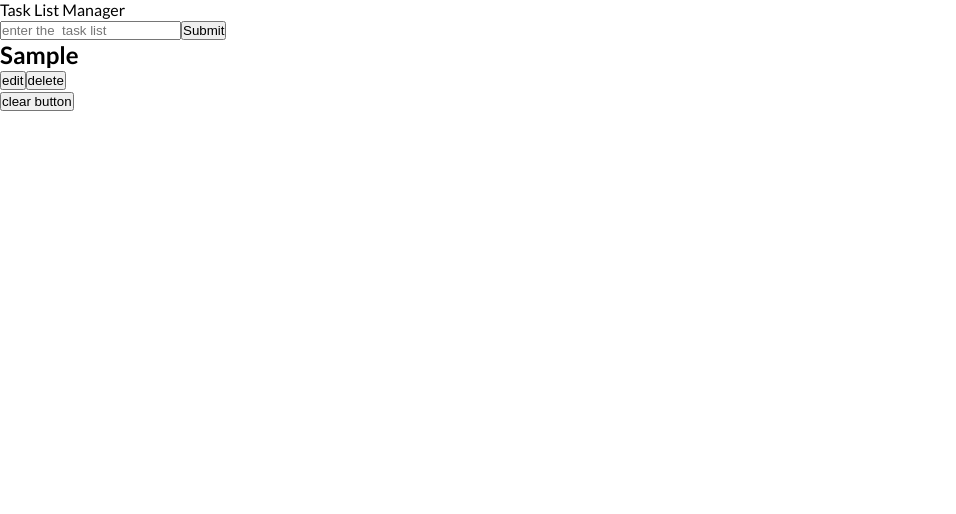
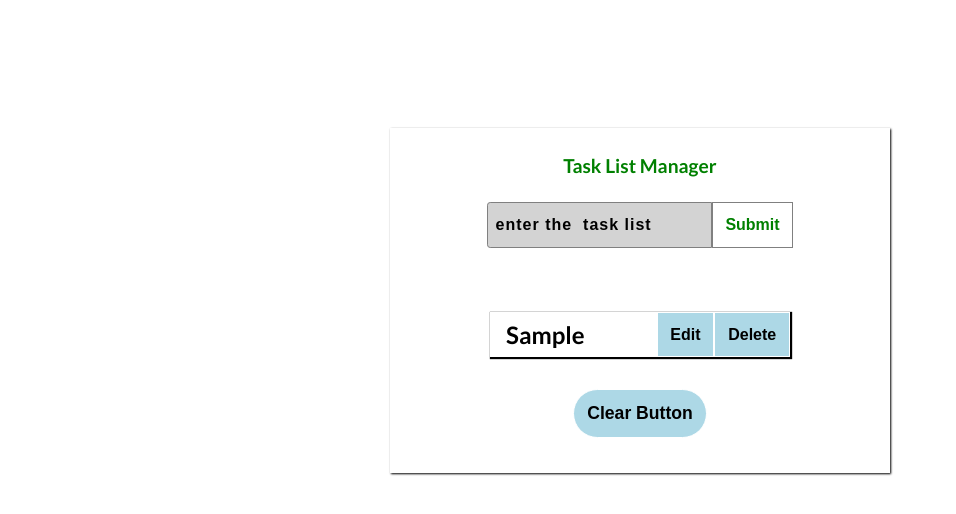
Before and after one commit to sameerahmed976/task-manger-list-react, a React (Vite) app: page / in a window 1280 px wide. Both pictures are taken after typing "Sample" into the empty fields and a click on the button "Submit". Shown: the top 514 px of the page, without its empty margins (0-956 px from the left). Built offline with nearby package versions, Linux system fonts and the light colour scheme.

Commit message:
added the style css

```diff
--- a/src/App.jsx
+++ b/src/App.jsx
@@ -1,20 +1,24 @@
 import { useEffect, useState } from "react";
+import ListCard from "./ListCard";
 import ShowAlert from "./ShowAlert";
 import "./style/style.css";
 
-const getItemLocalStorage = (item, id) => {
-  const newItem = localStorage.getItem("list");
-  if (!newItem) {
-    // localStorage;
+const getItemLocalStorage = () => {
+  let list = localStorage.getItem("list");
+  if (list) {
+    return (list = JSON.parse(localStorage.getItem("list")));
+  } else {
+    return [];
   }
 };
 
 function App() {
+  // const [name, setName] = useState("hello");
   const [name, setName] = useState("");
   const [isEdit, setIsEdit] = useState(false);
   const [setId, setSetId] = useState(null);
 
-  const [list, setList] = useState([]);
+  const [list, setList] = useState(getItemLocalStorage());
   //  {
   //     id: 1,
   //     title: "hello",
@@ -33,8 +37,14 @@ function App() {
     value: "",
   });
 
+  useEffect(() => {
+    localStorage.setItem("list", JSON.stringify(list));
+  }, [list]);
+
   const deleteButton = (id) => {
     // console.log(id);
+    showAlert(true, "a task delete", "danger");
+
     setList((list) => {
       return list.filter((item) => item.id !== id);
     });
@@ -46,10 +56,11 @@ function App() {
     setIsEdit(true);
     setSetId(id);
     setName(specifiedButton.title);
+    showAlert(true, "edit a task", "danger");
   };
 
   const clearAll = () => {
-    showAlert(true, "empty value", "danger");
+    showAlert(true, "removed all tasks", "danger");
     setList([]);
   };
 
@@ -57,7 +68,7 @@ function App() {
     e.preventDefault();
 
     if (!name) {
-      showAlert(true, "empty value", "danger");
+      showAlert(true, "please add a valid value", "danger");
       setIsEdit("");
     } else if (name && isEdit) {
       setList(
@@ -76,7 +87,7 @@ function App() {
         id: new Date().getTime().toString(),
         title: name,
       };
-      showAlert(true, "please add a value", "success");
+      showAlert(true, "added a value", "success");
       setList([...list, newList]);
       setName("");
       setIsEdit(false);
@@ -88,13 +99,13 @@ function App() {
   };
 
   return (
-    <main className="App">
+    <main className="app">
+      {alert.show && <ShowAlert showAlert={showAlert} list={list} {...alert} />}
+
       <section className="task-manager__container">
-        {alert.show && (
-          <ShowAlert showAlert={showAlert} list={list} {...alert} />
-        )}
-
-        <section className="task-manager__title">Task List Manager</section>
+        <section className="task-manager__title">
+          <h1 className="task-manager__heading">Task List Manager</h1>
+        </section>
 
         <form onSubmit={handleSubmit} className="form">
           <label htmlFor="task">
@@ -105,11 +116,12 @@ function App() {
               placeholder="enter the  task list"
               onChange={(e) => setName(e.target.value)}
               value={name}
+              className="input__text"
             />
-            <button className="btn btn--submit">
-              {!isEdit ? "Submit" : "edit"}
-            </button>
           </label>
+          <button className="btn btn--submit">
+            {!isEdit ? "Submit" : "edit"}
+          </button>
         </form>
 
         <section className="list__container">
@@ -117,27 +129,33 @@ function App() {
             <section>
               {list.map((item) => {
                 return (
-                  <article key={item.id} className="list__card">
-                    <h2>{item.title}</h2>
-                    <article className="btn btn--group">
-                      <button
-                        className="btn btn--edit"
-                        onClick={() => editButton(item.id)}
-                      >
-                        edit
-                      </button>
-                      <button
-                        className="btn btn--delete"
-                        onClick={() => deleteButton(item.id)}
-                      >
-                        delete
-                      </button>
-                    </article>
-                  </article>
+                  // <article key={item.id} className="list__card">
+                  //   <h2>{item.title}</h2>
+                  //   <article className="btn btn--group">
+                  //     <button
+                  //       className="btn btn--edit"
+                  //       onClick={() => editButton(item.id)}
+                  //     >
+                  //       edit
+                  //     </button>
+                  //     <button
+                  //       className="btn btn--delete"
+                  //       onClick={() => deleteButton(item.id)}
+                  //     >
+                  //       delete
+                  //     </button>
+                  //   </article>
+                  // </article>
+                  <ListCard
+                    item={item}
+                    key={item.id}
+                    editButton={editButton}
+                    deleteButton={deleteButton}
+                  />
                 );
               })}
               <section className="container">
-                <button className="btn btn-clear" onClick={clearAll}>
+                <button className="btn btn__clear" onClick={clearAll}>
                   clear button
                 </button>
               </section>
--- /dev/null
+++ b/src/ListCard.jsx
@@ -0,0 +1,24 @@
+import React from "react";
+
+const ListCard = ({ item, deleteButton, editButton }) => {
+  return (
+    <>
+      <article className="list__card">
+        <h2 className="list__title">{item.title}</h2>
+        <article className="btn__group">
+          <button className="btn btn--edit" onClick={() => editButton(item.id)}>
+            edit
+          </button>
+          <button
+            className="btn btn--delete"
+            onClick={() => deleteButton(item.id)}
+          >
+            delete
+          </button>
+        </article>
+      </article>
+    </>
+  );
+};
+
+export default ListCard;
--- a/src/ShowAlert.jsx
+++ b/src/ShowAlert.jsx
@@ -13,7 +13,9 @@ const ShowAlert = ({ value, msg, list, showAlert }) => {
 
   return (
     <>
-      <section className={`alert alert-${value}`}>{msg}</section>
+      <section className={`alert alert-${value}`}>
+        <p className="alert-text">{msg}</p>
+      </section>
     </>
   );
 };
--- a/src/style/style.css
+++ b/src/style/style.css
@@ -59,3 +59,152 @@ img {
 }
 
 /* mobile */
+
+.app {
+  display: grid;
+  justify-content: center;
+  grid-template-columns: 1fr;
+  align-items: center;
+  padding-top: 8rem;
+  position: relative;
+}
+
+.task-manager__container {
+  box-shadow: 1px 1px 2px #000;
+}
+
+.alert {
+  position: fixed;
+  top: 4rem;
+  left: 50%;
+  transform: translate(-50%, -50%);
+  background-color: rgb(255, 255, 255);
+  box-shadow: 0px 2px 1px 1px rgb(0, 0, 0);
+  width: 250px;
+  border-radius: 0.2rem;
+  transition: var(--transition-8);
+}
+
+.alert-text {
+  font-weight: bold;
+  letter-spacing: 1px;
+  font-size: 1rem;
+  text-align: center;
+  text-transform: capitalize;
+  color: rgb(255, 255, 255);
+  padding: 1rem;
+  transition: var(--transition-8);
+}
+
+.alert-success {
+  background-color: green;
+  transition: var(--transition-8);
+}
+.alert-danger {
+  background-color: red;
+  transition: var(--transition-8);
+}
+
+.task-manager__heading {
+  padding: 1.6rem 0;
+  text-align: center;
+  font-size: 1.2rem;
+  font-weight: bold;
+  color: green;
+}
+
+.form {
+  display: flex;
+  justify-content: center;
+  align-items: center;
+  margin-bottom: 4rem;
+}
+
+.input__text {
+  display: block;
+  width: 100%;
+  border: 1px solid gray;
+  border-radius: 0.2rem 0 0 0.2rem;
+  padding: 0.8rem 0.5rem;
+  font-size: 1rem;
+  background-color: lightgray;
+  transition: var(--transition-8);
+}
+.input__text::placeholder {
+  text-transform: lowercase;
+  letter-spacing: 1px;
+  font-weight: bold;
+  color: rgb(0, 0, 0);
+}
+
+.input__text:hover,
+.input__text:focus {
+  border: 1px solid orange;
+  outline: orange;
+  background-color: white;
+  color: black;
+}
+
+.btn {
+  display: block;
+  font-size: 1rem;
+  font-weight: bold;
+  text-transform: capitalize;
+  padding: 0.8rem;
+  background-color: lightblue;
+  color: black;
+  border: 1px solid white;
+  transition: var(--transition-8);
+  cursor: pointer;
+}
+
+.btn--submit {
+  color: green;
+  background-color: white;
+  border: 1px solid gray;
+}
+
+.btn--submit:hover {
+  background-color: black;
+  color: white;
+}
+
+.list__card {
+  box-shadow: 1px 1px 1px 1px#000;
+  display: grid;
+  grid-template-columns: 1fr 0.5fr;
+  align-items: center;
+  justify-content: center;
+  width: 300px;
+  margin: 0 auto;
+  margin-bottom: 1.5rem;
+}
+
+.list__title {
+  color: black;
+  padding-left: 1rem;
+}
+
+.btn__group {
+  display: flex;
+}
+
+.btn__clear {
+  margin: 0 auto;
+  margin-top: 2rem;
+  margin-bottom: 2em;
+  transition: var(--transition-8);
+  border-radius: 3rem;
+  font-size: 1.1rem;
+}
+
+.btn__clear:hover {
+  background-color: black;
+  color: white;
+}
+
+@media (min-width: 576px) {
+  .app {
+    grid-template-columns: 500px;
+  }
+}
```
